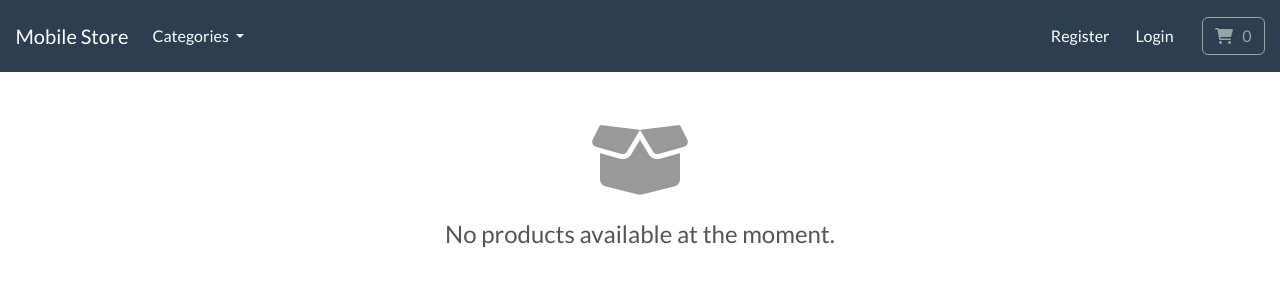
After one commit to duyan77/mobile-app, a Django app: page /cart/empty/ in a window 1280 px wide. The commit adds this page. Shown: the top 300 px of the page. Run offline with Django 5.2, Linux system fonts and the light colour scheme; data comes from the database, SQL or seed files in the repository; some libraries are stand-ins or nearby versions.

Commit message:
completing cart

```diff
--- a/cart/cart.py
+++ b/cart/cart.py
@@ -1,4 +1,5 @@
 from decimal import Decimal
+
 from store.models import Product
 
 
@@ -38,3 +39,7 @@ class Cart:
 			item['price'] = Decimal(item['price'])
 			item['total'] = item['price'] * item['qty']
 			yield item
+
+	def get_total(self):
+		total = sum(Decimal(item['price']) * item['qty'] for item in self.cart.values())
+		return f"{total:,.0f}₫"
--- /dev/null
+++ b/cart/templates/cart/cart-empty.html
@@ -0,0 +1,24 @@
+{% include "store/base.html" %}
+
+{% load static %}
+
+{% block content %}
+    <style> .empty-product-icon {
+        font-size: 5rem;
+        color: #999;
+    }
+
+    .empty-product-message {
+        font-size: 1.5rem;
+        color: #555;
+    } </style></head>
+    <main>
+        <div class="container mt-5">
+            <div class="row">
+                <div class="col-12 text-center"><i class="fas fa-box-open empty-product-icon"></i>
+                    <p class="empty-product-message mt-3">No products available at the moment.</p>
+                </div>
+            </div>
+        </div>
+    </main>
+{% endblock %}
--- a/cart/urls.py
+++ b/cart/urls.py
@@ -5,6 +5,8 @@ from . import views
 urlpatterns = [
 	path('', views.cart_summary, name='cart-summary'),
 
+	path('empty/', views.cart_empty, name='cart-empty'),
+
 	path('add/', views.cart_add, name='cart-add'),
 
 	path('delete/', views.cart_delete, name='cart-delete'),
--- a/cart/views.py
+++ b/cart/views.py
@@ -29,3 +29,7 @@ def cart_delete(request):
 
 def cart_update(request):
 	pass
+
+
+def cart_empty(request):
+	return render(request, 'cart/cart-empty.html')
--- a/store/templates/store/base.html
+++ b/store/templates/store/base.html
@@ -19,9 +19,11 @@
 
     <link rel="stylesheet" href="https://bootswatch.com/5/flatly/bootstrap.min.css">
 
-    <link rel="stylesheet"
-          href="https://cdnjs.cloudflare.com/ajax/libs/font-awesome/4.7.0/css/font-awesome.min.css">
+    {#    <link rel="stylesheet"#}
+    {#          href="https://cdnjs.cloudflare.com/ajax/libs/font-awesome/4.7.0/css/font-awesome.min.css">#}
 
+    <link href="https://cdnjs.cloudflare.com/ajax/libs/font-awesome/6.0.0/css/all.min.css"
+          rel="stylesheet">
 
     <!-- JavaScript -->
 
@@ -169,7 +171,8 @@
             <li class="nav-item">
 
                 <a type="button" role="button" href="{% url 'cart-summary' %}"
-                   class="btn btn-outline-secondary">
+                   class="btn btn-outline-secondary" id="cart-btn">
+
                     <i class="fa fa-shopping-cart" aria-hidden="true"> </i>
 
                     &nbsp;
@@ -178,10 +181,8 @@
                         {% with qty_amount=cart|length %}
                             {% if qty_amount > 0 %}
                                 {{ qty_amount }}
-
                             {% else %}
                                 0
-
                             {% endif %}
                         {% endwith %}
                     </div>
```
Also changed, not shown: cart/templates/cart/cart-summary.html (+7 -5 lines), store/migrations/0001_initial.py (added).
